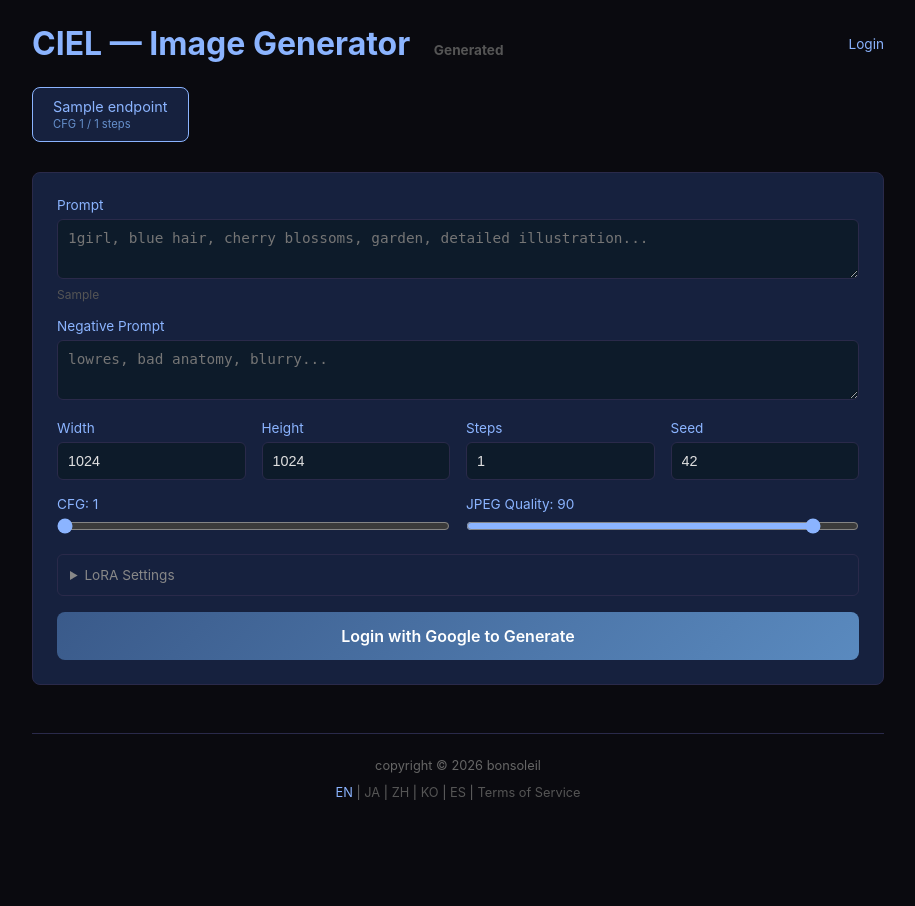
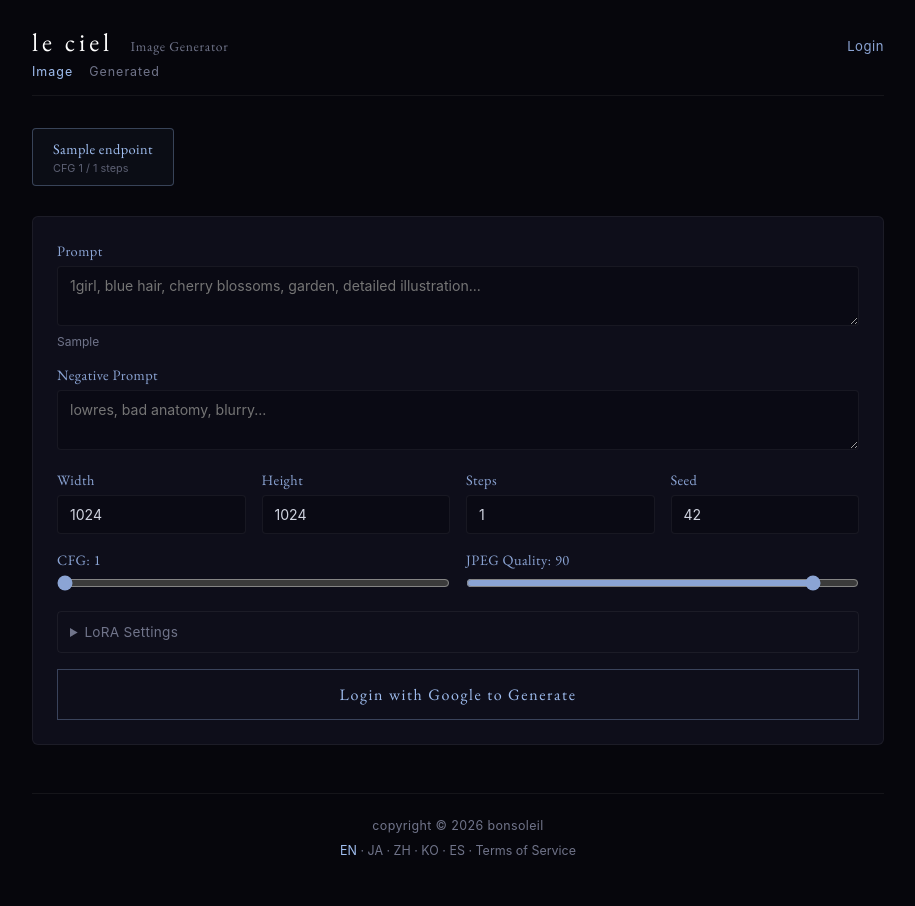
Before and after one commit to goodsun/ciel, a PHP site: page /image.php in a window 1280 px wide. Shown: the whole page, without its empty margins (182-1097 px from the left). Before the commit the page ends 800 px from the top, so only its background shows below. Run offline with PHP 8.4, Linux system fonts and the light colour scheme; tables that the repository leaves empty hold one stand-in row (values such as "Sample post").

Commit message:
refactor: unify app page design with LP aesthetic
Introduce EB Garamond serif font, LP-aligned CSS custom properties,
and refined typography across all app pages. Replace gradient buttons
with transparent border style, align color palette, add font-smoothing
and letter-spacing. Header now shows 'le ciel' in serif with separated
nav row.

```diff
--- a/public/edit.php
+++ b/public/edit.php
@@ -3,7 +3,7 @@ require __DIR__ . '/../src/bootstrap.php';
 if (empty($podEdit)) { http_response_code(404); exit; }
 $pageTitle = t('title_edit');
 $pageHeading = t('title_edit');
-$pageStyles = ':root { --accent: #c4a0ff; } .panel { background: #1e1a2e; } .api-settings { background: #0d0b1a; } .api-settings input { background: #1e1a2e; } .field input[type="text"], .field textarea { background: #0d0b1a; } .submit-btn { background: linear-gradient(135deg, #6a4fa5, #c4a0ff); }';
+$pageStyles = ':root { --accent: #b8a0d4; --accent-bright: #d0bef0; --border-hover: rgba(184,160,212,0.3); --bg-panel: #0e0a16; --bg-input: #0a0812; } .submit-btn { border-color: rgba(184,160,212,0.3); } .submit-btn:hover { background: rgba(184,160,212,0.08); border-color: rgba(184,160,212,0.5); }';
 require __DIR__ . '/../templates/head.php';
 require __DIR__ . '/../templates/header.php';
 $firstEdit = $podEdit[0] ?? null;
--- a/public/image.php
+++ b/public/image.php
@@ -83,11 +83,12 @@ if (isLoggedIn()) {
 
   <style>
   .pending-jobs { display: flex; gap: 6px; flex-wrap: wrap; margin-bottom: 10px; }
-  .pending-job { padding: 6px 14px; background: #1a1a2e; border: 1px solid #2a2a4a; border-radius: 6px; font-size: 0.75rem; color: #888; cursor: pointer; transition: all 0.2s; }
-  .pending-job.active { border-color: #8bb4ff; color: #8bb4ff; }
-  .pending-job .pj-status { display: inline-block; width: 6px; height: 6px; border-radius: 50%; background: #ffb86b; margin-right: 4px; animation: pulse 1.5s infinite; }
-  .pending-job.done .pj-status { background: #6bff9e; animation: none; }
-  .pending-job.failed .pj-status { background: #ff6b6b; animation: none; }
+  .pending-job { padding: 6px 14px; background: transparent; border: 1px solid var(--border); border-radius: 4px; font-size: 0.75rem; color: var(--text-dim); cursor: pointer; transition: all 0.3s; }
+  .pending-job:hover { border-color: var(--border-hover); }
+  .pending-job.active { border-color: var(--border-hover); color: var(--accent-bright); }
+  .pending-job .pj-status { display: inline-block; width: 6px; height: 6px; border-radius: 50%; background: #d4a060; margin-right: 4px; animation: pulse 1.5s infinite; }
+  .pending-job.done .pj-status { background: #70d090; animation: none; }
+  .pending-job.failed .pj-status { background: #e07070; animation: none; }
   @keyframes pulse { 0%,100% { opacity:1; } 50% { opacity:0.3; } }
   </style>
 
@@ -103,7 +104,7 @@ if (isLoggedIn()) {
       <img id="resultImage" style="max-width:100%;max-height:70vh;border-radius:4px;background:#000;">
       <div style="display:flex;gap:12px;margin-top:12px;justify-content:center;">
         <a class="download-btn" id="downloadBtn" download="output.jpg"><?= t('download') ?></a>
-        <a class="download-btn" href="/generated.php" style="background:#2a2a4a;"><?= t('generated') ?></a>
+        <a class="download-btn" href="/generated.php" style="border-color:var(--border-hover);color:var(--accent-bright);"><?= t('generated') ?></a>
       </div>
       <p style="color:#666;font-size:0.75rem;margin-top:12px;"><?= t('content_notice') ?></p>
     </div>
--- a/public/video.php
+++ b/public/video.php
@@ -103,7 +103,7 @@ $firstVideo = $podVideo[0] ?? null;
       <video controls autoplay id="resultVideo" style="max-width:100%;max-height:70vh;border-radius:4px;"></video>
       <div style="display:flex;gap:12px;margin-top:12px;justify-content:center;">
         <a class="download-btn" id="downloadBtn" download="output.mp4"><?= t('download') ?></a>
-        <a class="download-btn" href="/generated.php" style="background:#2a2a4a;"><?= t('generated') ?></a>
+        <a class="download-btn" href="/generated.php" style="border-color:var(--border-hover);color:var(--accent-bright);"><?= t('generated') ?></a>
       </div>
       <p style="color:#666;font-size:0.75rem;margin-top:12px;"><?= t('content_notice') ?></p>
     </div>
--- a/templates/footer.php
+++ b/templates/footer.php
@@ -1,20 +1,20 @@
-  <footer style="margin-top:48px;padding:24px 0;border-top:1px solid #2a2a4a;text-align:center;font-size:0.8rem;color:#666;">
-    <p><?= sprintf(t('copyright'), date('Y')) ?></p>
-    <p style="margin-top:12px;">
+  <footer style="margin-top:48px;padding:24px 0;border-top:1px solid var(--border, rgba(255,255,255,0.06));text-align:center;font-size:0.78rem;color:var(--text-dim, #70748a);">
+    <p style="letter-spacing:0.03em;"><?= sprintf(t('copyright'), date('Y')) ?></p>
+    <p style="margin-top:10px;">
 <?php
 global $CURRENT_LANG;
 $langs = ['en' => 'EN', 'ja' => 'JA', 'zh' => 'ZH', 'ko' => 'KO', 'es' => 'ES'];
 $parts = [];
 foreach ($langs as $code => $label) {
     if ($code === $CURRENT_LANG) {
-        $parts[] = '<span style="color:var(--accent,#8bb4ff);">' . $label . '</span>';
+        $parts[] = '<span style="color:var(--accent-bright, #a0bef0);">' . $label . '</span>';
     } else {
-        $parts[] = '<a href="?lang=' . $code . '" style="color:#555;text-decoration:none;">' . $label . '</a>';
+        $parts[] = '<a href="?lang=' . $code . '" style="color:var(--text-dim, #70748a);text-decoration:none;transition:color 0.3s;">' . $label . '</a>';
     }
 }
-echo implode(' | ', $parts);
+echo implode(' &middot; ', $parts);
 ?>
-      | <a href="service.php?lang=<?= $CURRENT_LANG ?>" style="color:#555;text-decoration:none;"><?= t('terms_of_service') ?></a>
+      &middot; <a href="service.php?lang=<?= $CURRENT_LANG ?>" style="color:var(--text-dim, #70748a);text-decoration:none;transition:color 0.3s;"><?= t('terms_of_service') ?></a>
     </p>
   </footer>
 </div>
--- a/templates/head.php
+++ b/templates/head.php
@@ -3,93 +3,125 @@
 <head>
 <meta charset="UTF-8">
 <meta name="viewport" content="width=device-width, initial-scale=1.0">
-<title>CIEL — <?= htmlspecialchars($pageTitle ?? t('title_default')) ?></title>
+<title>le ciel — <?= htmlspecialchars($pageTitle ?? t('title_default')) ?></title>
+<link rel="preconnect" href="https://fonts.googleapis.com">
+<link rel="preconnect" href="https://fonts.gstatic.com" crossorigin>
+<link href="https://fonts.googleapis.com/css2?family=EB+Garamond:ital,wght@0,400;0,500;0,600;1,400&display=swap" rel="stylesheet">
 <style>
-* { margin: 0; padding: 0; box-sizing: border-box; }
+*, *::before, *::after { margin: 0; padding: 0; box-sizing: border-box; }
+
+:root {
+  --bg: #06060c;
+  --bg-panel: #0e0e1a;
+  --bg-input: #0a0a14;
+  --border: rgba(255,255,255,0.06);
+  --border-hover: rgba(160,190,240,0.3);
+  --text: #d0d4e0;
+  --text-dim: #70748a;
+  --accent: #8ba4d4;
+  --accent-bright: #a0bef0;
+  --serif: 'EB Garamond', Georgia, 'Times New Roman', serif;
+  --sans: -apple-system, BlinkMacSystemFont, 'Segoe UI', 'Hiragino Sans', sans-serif;
+  --mono: 'SF Mono', Monaco, 'Cascadia Code', monospace;
+}
+
 .sr-only { position: absolute; width: 1px; height: 1px; padding: 0; margin: -1px; overflow: hidden; clip: rect(0,0,0,0); border: 0; }
-body { font-family: -apple-system, BlinkMacSystemFont, 'Segoe UI', sans-serif; background: #0a0a0f; color: #e0e0e0; min-height: 100vh; }
+
+body {
+  font-family: var(--sans);
+  background: var(--bg);
+  color: var(--text);
+  min-height: 100vh;
+  -webkit-font-smoothing: antialiased;
+  -moz-osx-font-smoothing: grayscale;
+}
+
 .container { max-width: 900px; margin: 0 auto; padding: 24px; }
 
 /* Form */
-.panel { background: #16213e; border: 1px solid #2a2a4a; border-radius: 8px; padding: 24px; }
+.panel { background: var(--bg-panel); border: 1px solid var(--border); border-radius: 6px; padding: 24px; }
 .field { margin-bottom: 16px; }
-.field label { display: block; font-size: 0.85rem; color: var(--accent, #8bb4ff); margin-bottom: 6px; }
-.field input[type="text"], .field textarea, .field select { width: 100%; padding: 10px; background: #0d1b2a; border: 1px solid #2a2a4a; border-radius: 6px; color: #e0e0e0; font-size: 0.9rem; }
+.field label { display: block; font-family: var(--serif); font-size: 0.9rem; color: var(--accent); margin-bottom: 6px; letter-spacing: 0.03em; }
+.field input[type="text"], .field textarea, .field select { width: 100%; padding: 10px 12px; background: var(--bg-input); border: 1px solid var(--border); border-radius: 4px; color: var(--text); font-size: 0.88rem; font-family: var(--sans); transition: border-color 0.3s; }
+.field input[type="text"]:focus, .field textarea:focus, .field select:focus { outline: none; border-color: var(--border-hover); }
 .field textarea { resize: vertical; min-height: 60px; }
-.field input[type="range"] { width: 100%; accent-color: var(--accent, #8bb4ff); }
-.field .hint { font-size: 0.75rem; color: #555; margin-top: 4px; }
+.field input[type="range"] { width: 100%; accent-color: var(--accent); }
+.field .hint { font-size: 0.75rem; color: var(--text-dim); margin-top: 4px; }
 
 /* Drop zone */
-.drop-zone { border: 2px dashed #2a2a4a; border-radius: 8px; padding: 32px; text-align: center; cursor: pointer; transition: all 0.2s; position: relative; min-height: 120px; display: flex; align-items: center; justify-content: center; flex-direction: column; gap: 8px; }
-.drop-zone:hover, .drop-zone.dragover { border-color: var(--accent, #8bb4ff); background: rgba(139,180,255,0.05); }
+.drop-zone { border: 1px dashed var(--border-hover); border-radius: 6px; padding: 32px; text-align: center; cursor: pointer; transition: all 0.3s; position: relative; min-height: 120px; display: flex; align-items: center; justify-content: center; flex-direction: column; gap: 8px; }
+.drop-zone:hover, .drop-zone.dragover { border-color: var(--accent); background: rgba(139,164,212,0.04); }
 .drop-zone img { max-width: 100%; max-height: 200px; border-radius: 4px; }
 .drop-zone input { display: none; }
-.drop-zone .placeholder { color: #555; font-size: 0.85rem; }
+.drop-zone .placeholder { color: var(--text-dim); font-size: 0.85rem; }
 
 /* Row */
 .row { display: flex; gap: 16px; }
 .row .field { flex: 1; }
 
 /* Tabs */
-.tabs { display: flex; gap: 4px; margin-bottom: 24px; }
-.tab { padding: 10px 20px; background: #1a1a2e; border: 1px solid #2a2a4a; border-radius: 8px 8px 0 0; cursor: pointer; font-size: 0.9rem; color: #888; transition: all 0.2s; }
-.tab.active { background: #16213e; color: var(--accent, #8bb4ff); border-bottom-color: #16213e; }
+.tabs { display: flex; gap: 2px; margin-bottom: 24px; }
+.tab { padding: 10px 24px; background: transparent; border: 1px solid var(--border); border-bottom: none; border-radius: 4px 4px 0 0; cursor: pointer; font-family: var(--serif); font-size: 0.9rem; color: var(--text-dim); letter-spacing: 0.03em; transition: all 0.3s; }
+.tab.active { color: var(--accent-bright); border-color: var(--border-hover); background: var(--bg-panel); }
 
 /* API settings */
-.api-settings { background: #0d1b2a; border: 1px solid #2a2a4a; border-radius: 8px; padding: 16px; margin-bottom: 24px; }
-.api-settings summary { cursor: pointer; color: var(--accent, #8bb4ff); font-size: 0.85rem; }
+.api-settings { background: var(--bg-input); border: 1px solid var(--border); border-radius: 6px; padding: 16px; margin-bottom: 24px; }
+.api-settings summary { cursor: pointer; color: var(--accent); font-size: 0.85rem; }
 .api-settings .setting-group { margin-top: 12px; }
-.api-settings .setting-group label { display: block; font-size: 0.75rem; color: #888; margin-bottom: 4px; }
+.api-settings .setting-group label { display: block; font-size: 0.75rem; color: var(--text-dim); margin-bottom: 4px; }
 .api-settings .fields { display: flex; gap: 12px; }
-.api-settings input { flex: 1; padding: 8px; background: #16213e; border: 1px solid #2a2a4a; border-radius: 6px; color: #e0e0e0; font-size: 0.85rem; }
+.api-settings input { flex: 1; padding: 8px; background: var(--bg-panel); border: 1px solid var(--border); border-radius: 4px; color: var(--text); font-size: 0.85rem; }
 
 /* Model selector */
-.model-selector { display: flex; gap: 4px; margin-bottom: 24px; overflow-x: auto; -webkit-overflow-scrolling: touch; scrollbar-width: thin; padding-bottom: 6px; }
-.model-selector::-webkit-scrollbar { height: 4px; }
+.model-selector { display: flex; gap: 6px; margin-bottom: 24px; overflow-x: auto; -webkit-overflow-scrolling: touch; scrollbar-width: thin; padding-bottom: 6px; }
+.model-selector::-webkit-scrollbar { height: 3px; }
 .model-selector::-webkit-scrollbar-track { background: transparent; }
-.model-selector::-webkit-scrollbar-thumb { background: #3a3a5a; border-radius: 2px; }
-.model-btn { padding: 10px 20px; background: #1a1a2e; border: 1px solid #2a2a4a; border-radius: 8px; cursor: pointer; font-size: 0.9rem; color: #888; transition: all 0.2s; flex-shrink: 0; white-space: nowrap; }
-.model-btn.active { color: var(--accent, #8bb4ff); border-color: var(--accent, #8bb4ff); background: #16213e; }
-.model-btn .sub { display: block; font-size: 0.7rem; color: #555; margin-top: 2px; }
-.model-btn.active .sub { color: #6690cc; }
-.model-btn.disabled-ep { opacity: 0.5; border-style: dashed; }
-.ep-off { color: #ff6b6b; font-size: 0.7rem; font-weight: 600; }
+.model-selector::-webkit-scrollbar-thumb { background: rgba(255,255,255,0.08); border-radius: 2px; }
+.model-btn { padding: 10px 20px; background: transparent; border: 1px solid var(--border); border-radius: 4px; cursor: pointer; font-family: var(--serif); font-size: 0.9rem; color: var(--text-dim); letter-spacing: 0.03em; transition: all 0.3s; flex-shrink: 0; white-space: nowrap; }
+.model-btn:hover { border-color: var(--border-hover); color: var(--text); }
+.model-btn.active { color: var(--accent-bright); border-color: var(--border-hover); background: rgba(160,190,240,0.04); }
+.model-btn .sub { display: block; font-family: var(--sans); font-size: 0.68rem; color: var(--text-dim); margin-top: 3px; letter-spacing: 0; opacity: 0.6; }
+.model-btn.active .sub { opacity: 0.8; }
+.model-btn.disabled-ep { opacity: 0.4; border-style: dashed; }
+.ep-off { color: #e06060; font-family: var(--sans); font-size: 0.68rem; font-weight: 500; letter-spacing: 0.05em; }
 
 /* LoRA section */
-.lora-section { margin-bottom: 16px; border: 1px solid #2a2a4a; border-radius: 6px; padding: 12px; }
-.lora-section summary { cursor: pointer; color: #888; font-size: 0.85rem; user-select: none; }
-.lora-section[open] summary { color: var(--accent, #8bb4ff); margin-bottom: 4px; }
-.lora-row { border: 1px solid #2a2a4a; border-radius: 6px; padding: 10px; margin-top: 10px; position: relative; }
+.lora-section { margin-bottom: 16px; border: 1px solid var(--border); border-radius: 4px; padding: 12px; }
+.lora-section summary { cursor: pointer; color: var(--text-dim); font-size: 0.85rem; user-select: none; letter-spacing: 0.02em; }
+.lora-section[open] summary { color: var(--accent); margin-bottom: 4px; }
+.lora-row { border: 1px solid var(--border); border-radius: 4px; padding: 10px; margin-top: 10px; position: relative; }
 .lora-row-header { display: flex; justify-content: space-between; align-items: center; margin-bottom: 6px; }
-.lora-row-label { color: #888; font-size: 0.8rem; font-weight: 600; }
-.lora-remove-btn { background: none; border: none; color: #666; font-size: 1.2rem; cursor: pointer; padding: 0 4px; line-height: 1; }
-.lora-remove-btn:hover { color: #ff6b6b; }
-.lora-add-btn { margin-top: 10px; padding: 8px 16px; background: #1a1a2e; border: 1px dashed #3a3a5a; border-radius: 6px; color: #888; font-size: 0.85rem; cursor: pointer; width: 100%; }
-.lora-add-btn:hover { border-color: var(--accent, #8bb4ff); color: var(--accent, #8bb4ff); }
+.lora-row-label { color: var(--text-dim); font-family: var(--serif); font-size: 0.85rem; }
+.lora-remove-btn { background: none; border: none; color: var(--text-dim); font-size: 1.2rem; cursor: pointer; padding: 0 4px; line-height: 1; transition: color 0.2s; }
+.lora-remove-btn:hover { color: #e06060; }
+.lora-add-btn { margin-top: 10px; padding: 8px 16px; background: transparent; border: 1px dashed var(--border-hover); border-radius: 4px; color: var(--text-dim); font-size: 0.85rem; cursor: pointer; width: 100%; transition: all 0.3s; }
+.lora-add-btn:hover { border-color: var(--accent); color: var(--accent); }
 
 /* Button */
-.submit-btn { width: 100%; padding: 14px; background: linear-gradient(135deg, #4a6fa5, #8bb4ff); border: none; border-radius: 8px; color: #fff; font-size: 1rem; font-weight: 600; cursor: pointer; transition: opacity 0.2s; }
-.submit-btn:hover { opacity: 0.9; }
-.submit-btn:disabled { opacity: 0.4; cursor: not-allowed; }
+.submit-btn { width: 100%; padding: 14px; background: transparent; border: 1px solid var(--border-hover); color: #fff; font-family: var(--serif); font-size: 1rem; letter-spacing: 0.1em; cursor: pointer; transition: all 0.3s; border-radius: 0; }
+.submit-btn:hover { background: rgba(160,190,240,0.08); border-color: rgba(160,190,240,0.5); }
+.submit-btn:disabled { opacity: 0.3; cursor: not-allowed; }
 
 /* Log */
-.log-area { margin-top: 24px; background: #0d1b2a; border: 1px solid #2a2a4a; border-radius: 8px; padding: 16px; display: none; }
-.log-area h3 { font-size: 0.85rem; color: var(--accent, #8bb4ff); margin-bottom: 8px; }
-.log-area .log { font-family: 'SF Mono', Monaco, monospace; font-size: 0.8rem; color: #aaa; white-space: pre-wrap; max-height: 300px; overflow-y: auto; }
-.log .error { color: #ff6b6b; }
-.log .success { color: #6bff9e; }
+.log-area { margin-top: 24px; background: var(--bg-input); border: 1px solid var(--border); border-radius: 4px; padding: 16px; display: none; }
+.log-area h3 { font-family: var(--serif); font-size: 0.9rem; color: var(--accent); margin-bottom: 8px; letter-spacing: 0.05em; }
+.log-area .log { font-family: var(--mono); font-size: 0.78rem; color: var(--text-dim); white-space: pre-wrap; max-height: 300px; overflow-y: auto; line-height: 1.7; }
+.log .error { color: #e07070; }
+.log .success { color: #70d090; }
 
 /* Result */
 .result-area { margin-top: 16px; display: none; }
-.result-area img, .result-area video { width: 100%; border-radius: 8px; background: #000; }
-.download-btn { display: inline-block; margin-top: 8px; padding: 8px 16px; background: #2a4a2a; border: 1px solid #3a6a3a; border-radius: 6px; color: #6bff9e; text-decoration: none; font-size: 0.85rem; }
+.result-area img, .result-area video { width: 100%; border-radius: 4px; background: #000; }
+.download-btn { display: inline-block; margin-top: 8px; padding: 8px 20px; background: transparent; border: 1px solid rgba(112,208,144,0.3); border-radius: 0; color: #70d090; text-decoration: none; font-family: var(--serif); font-size: 0.88rem; letter-spacing: 0.06em; transition: all 0.3s; }
+.download-btn:hover { background: rgba(112,208,144,0.06); border-color: rgba(112,208,144,0.5); }
 </style>
 <?php if (!empty($pageStyles)): ?>
 <style><?= $pageStyles ?></style>
 <?php endif; ?>
 <style>
 .guest-hide { display: none !important; }
-.guest-login-btn { display: none; width: 100%; padding: 14px; background: linear-gradient(135deg, #3a5a8a, #5a8abf); border: none; border-radius: 8px; color: #fff; font-size: 1rem; font-weight: 600; cursor: pointer; text-decoration: none; text-align: center; }
+.guest-login-btn { display: none; width: 100%; padding: 14px; background: transparent; border: 1px solid var(--border-hover); color: var(--accent-bright); font-family: var(--serif); font-size: 1rem; letter-spacing: 0.1em; cursor: pointer; text-decoration: none; text-align: center; border-radius: 0; transition: all 0.3s; }
+.guest-login-btn:hover { background: rgba(160,190,240,0.08); border-color: rgba(160,190,240,0.5); }
 .guest-show { display: block !important; }
 </style>
 <script>
--- a/templates/header.php
+++ b/templates/header.php
@@ -1,7 +1,11 @@
 <?php require_once __DIR__ . '/../src/auth.php'; ?>
-  <div style="display:flex;justify-content:space-between;align-items:center;margin-bottom:24px;">
-    <h1 style="color:var(--accent,#8bb4ff);margin:0;">CIEL — <?= htmlspecialchars($pageHeading ?? '') ?>
-      <span style="font-size:0.85rem;margin-left:12px;">
+  <header style="display:flex;justify-content:space-between;align-items:baseline;margin-bottom:32px;padding-bottom:16px;border-bottom:1px solid var(--border, rgba(255,255,255,0.06));">
+    <div>
+      <h1 style="margin:0;line-height:1;">
+        <a href="/" style="font-family:var(--serif, Georgia);font-size:1.6rem;font-weight:400;color:#fff;text-decoration:none;letter-spacing:0.15em;">le ciel</a>
+        <span style="font-family:var(--serif, Georgia);font-size:0.85rem;font-weight:400;color:var(--text-dim, #70748a);margin-left:10px;letter-spacing:0.05em;"><?= htmlspecialchars($pageHeading ?? '') ?></span>
+      </h1>
+      <nav style="margin-top:8px;display:flex;gap:16px;">
 <?php
 $nav = [];
 if (!empty($podVideo))  $nav['/video.php']  = t('nav_video');
@@ -9,22 +13,22 @@ if (!empty($podImage))  $nav['/image.php']  = t('nav_image');
 if (!empty($podEdit))   $nav['/edit.php']   = t('nav_edit');
 $nav['/generated.php'] = t('nav_generated');
 foreach ($nav as $href => $label):
-    if (basename($_SERVER['SCRIPT_NAME']) === basename($href)) continue;
+    $isCurrent = basename($_SERVER['SCRIPT_NAME']) === basename($href);
 ?>
-        <a href="<?= $href ?>" style="color:#555;text-decoration:none;margin:0 4px;"><?= $label ?></a>
+        <a href="<?= $href ?>" style="font-size:0.78rem;letter-spacing:0.08em;text-decoration:none;color:<?= $isCurrent ? 'var(--accent-bright, #a0bef0)' : 'var(--text-dim, #70748a)' ?>;transition:color 0.3s;"><?= $label ?></a>
 <?php endforeach; ?>
-      </span>
-    </h1>
-    <div style="font-size:0.85rem;">
+      </nav>
+    </div>
+    <div style="font-size:0.82rem;text-align:right;">
 <?php if (isLoggedIn()): $user = currentUser(); ?>
-      <a href="/mypage.php" style="color:#888;text-decoration:none;"><?= htmlspecialchars($user['name'] ?: $user['email']) ?></a>
+      <a href="/mypage.php" style="color:var(--text-dim, #70748a);text-decoration:none;transition:color 0.3s;"><?= htmlspecialchars($user['name'] ?: $user['email']) ?></a>
 <?php $adminIds = array_filter(explode(',', getenv('ADMIN_GOOGLE_IDS') ?: ''));
       if (in_array($user['google_id'] ?? '', $adminIds, true)): ?>
-      <a href="/admin/" style="color:#ffb86b;text-decoration:none;margin-left:4px;font-size:0.75rem;">[admin]</a>
+      <a href="/admin/" style="color:#d4a060;text-decoration:none;margin-left:6px;font-size:0.72rem;letter-spacing:0.04em;">admin</a>
 <?php endif; ?>
-      <a href="/logout.php" style="color:#555;text-decoration:none;margin-left:8px;"><?= t('logout') ?></a>
+      <a href="/logout.php" style="color:var(--text-dim, #70748a);text-decoration:none;margin-left:10px;font-size:0.75rem;letter-spacing:0.04em;"><?= t('logout') ?></a>
 <?php else: ?>
-      <a href="/login.php" style="color:#8bb4ff;text-decoration:none;"><?= t('login') ?></a>
+      <a href="/login.php" style="color:var(--accent, #8ba4d4);text-decoration:none;letter-spacing:0.04em;"><?= t('login') ?></a>
 <?php endif; ?>
     </div>
-  </div>
+  </header>
```
Also changed, not shown: public/generated.php (+37 -36 lines), public/mypage.php (+32 -32 lines).
